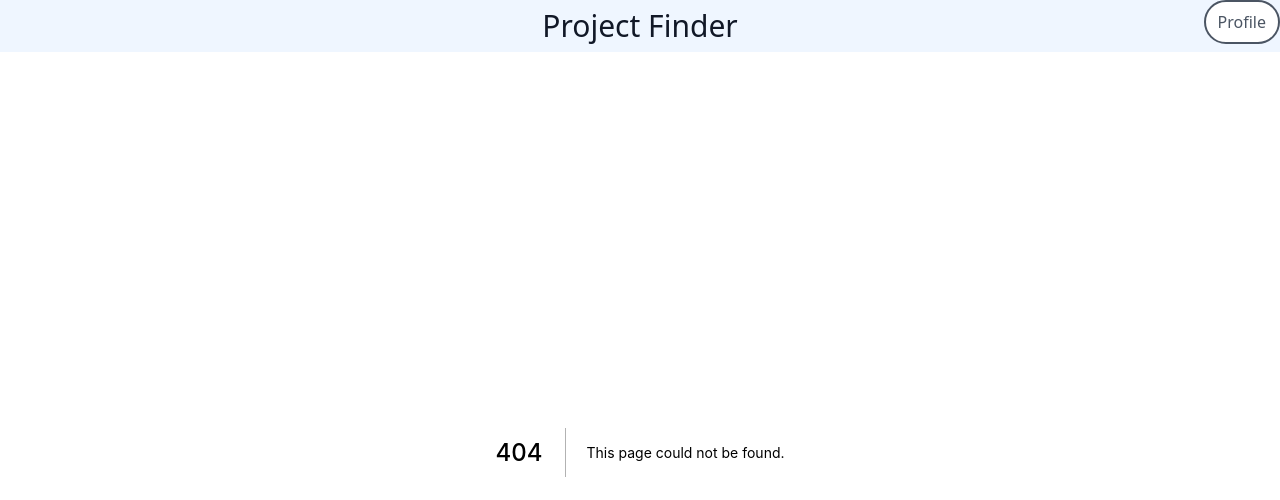
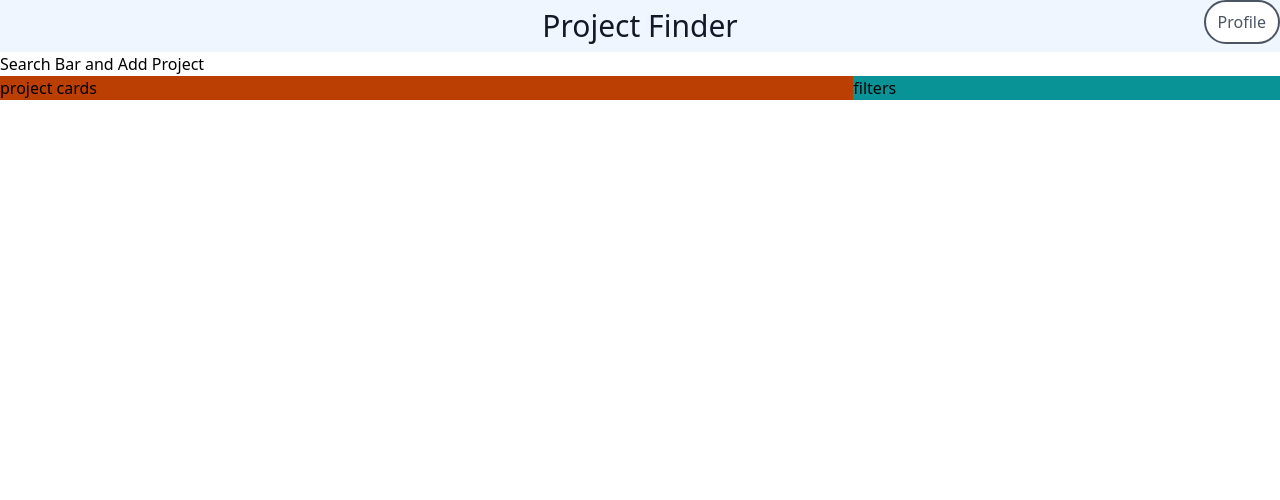
Before and after one commit to kiserd/OSU-CS467-Capstone-Project, a Next.js app in the folder portfolio-project-matching-app/: page /browseProjects in a window 1280 px wide. Before the commit this address had no page. Shown: the top 500 px of the page. Built offline with nearby package versions, Linux system fonts and the light colour scheme.

Commit message:
added framing for browseProjects page

```diff
--- /dev/null
+++ b/portfolio-project-matching-app/pages/browseProjects.js
@@ -0,0 +1,30 @@
+import { useState } from 'react'
+
+const browseProjects = () => {
+    const projects = [
+        {
+            name: 'Wastegram',
+            description: 'Tracks amount of food wasted by local businesses at the end of each day. Allows user to post photos, geoLocation, quantity describing the waste',
+            capacity: 4,
+            census: 1,
+            open: true,
+            likes: 22,
+            owner: 1
+        },
+    ]
+    return (
+        <div>
+            <span className=''>Search Bar and Add Project</span>
+            <div className='grid grid-cols-3'>
+                <div className='col-span-2 bg-custom-warm-med'>
+                    project cards
+                </div>
+                <div className='col-span-1 bg-custom-cool-med'>
+                    filters
+                </div>
+            </div>
+        </div>
+    )
+}
+
+export default browseProjects
--- a/portfolio-project-matching-app/pages/index.js
+++ b/portfolio-project-matching-app/pages/index.js
@@ -10,20 +10,20 @@ export default function Home({ projectList }) {
       <Head>
         <title>CS467 Portfolio Project</title>
       </Head>
-      <DBList docList={projectList} />
-      <DBForm />
+      {/* <DBList docList={projectList} />
+      <DBForm /> */}
     </div>
   )
 }
 
 // yanked from https://nextjs.org/docs/basic-features/data-fetching#getserversideprops-server-side-rendering
-export async function getServerSideProps(context) {
-  const projectList = await getAllDocs('projects')
-  return {
+// export async function getServerSideProps(context) {
+//   const projectList = await getAllDocs('projects')
+//   return {
 
-    // will be passed to the page component as props
-    props: {
-      projectList,
-    },
-  }
-}
+//     // will be passed to the page component as props
+//     props: {
+//       projectList,
+//     },
+//   }
+// }
```
